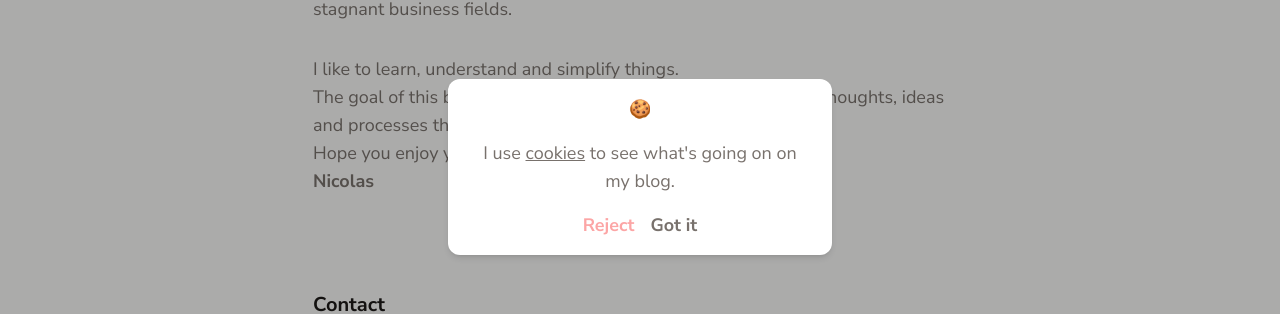
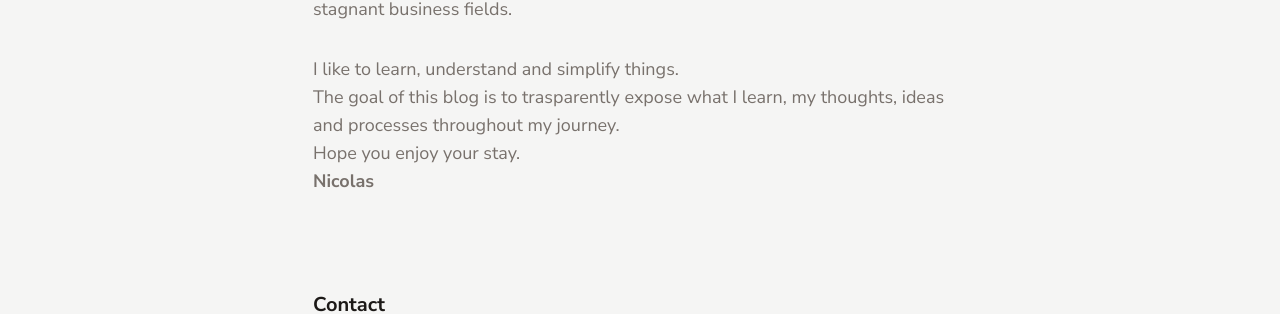
Before and after one commit to divin1/blog, a Next.js app: page /about in a window 1280 px wide. Shown: the part 233-547 px from the top of the page. Built offline with nearby package versions, Linux system fonts and the light colour scheme; no server answers.

Commit message:
remove cookies notice

```diff
--- a/src/pages/_app.jsx
+++ b/src/pages/_app.jsx
@@ -1,14 +1,12 @@
 /* eslint-disable react/jsx-props-no-spreading */
 import "styles/main.scss";
 
-import Cookies from "components/Cookies";
 import { ThemeProvider } from "next-themes";
 
 function MyApp({ Component, pageProps }) {
   return (
     <>
       <ThemeProvider attribute="class" defaultTheme="system">
-        <Cookies />
         <Component {...pageProps} />
       </ThemeProvider>
     </>
```
